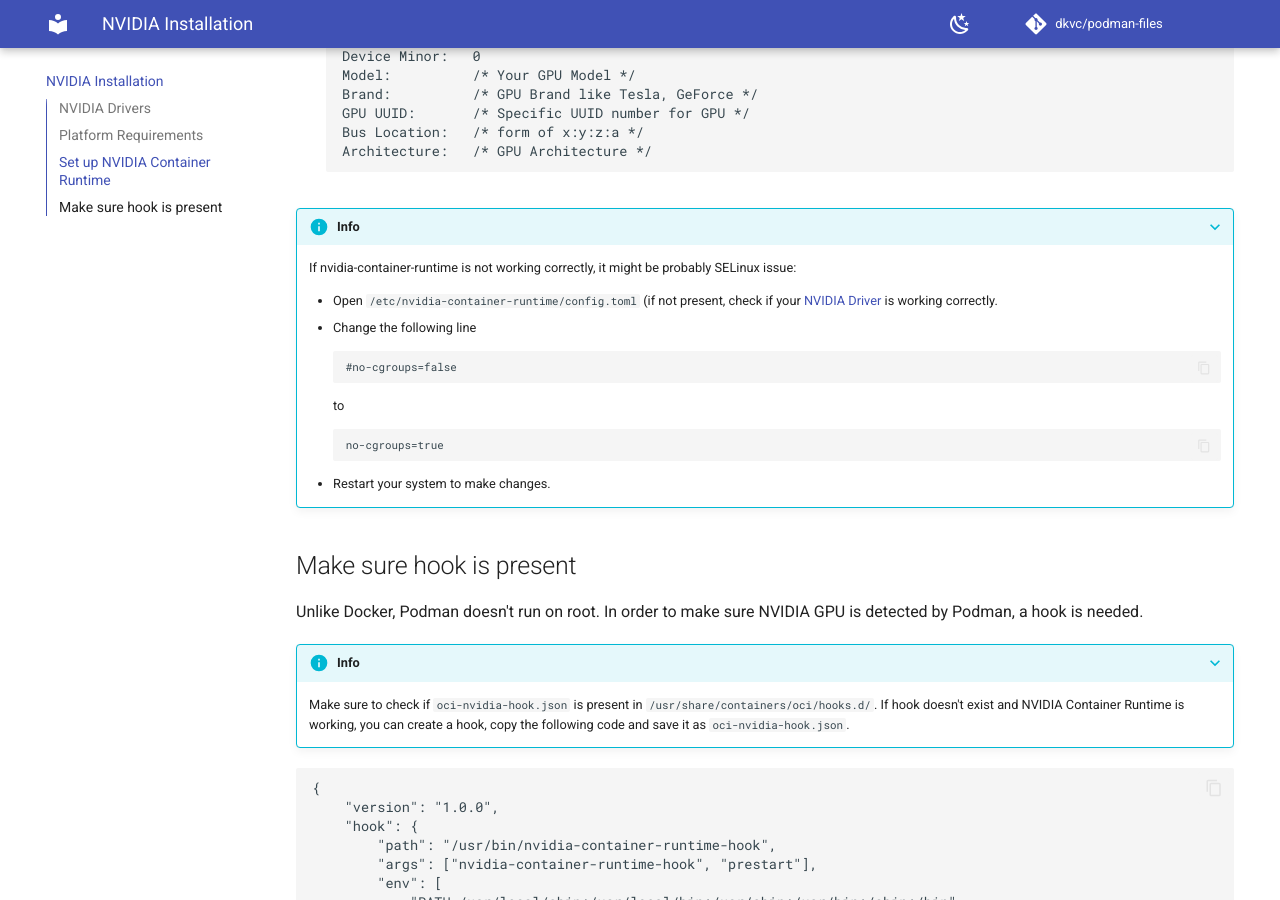
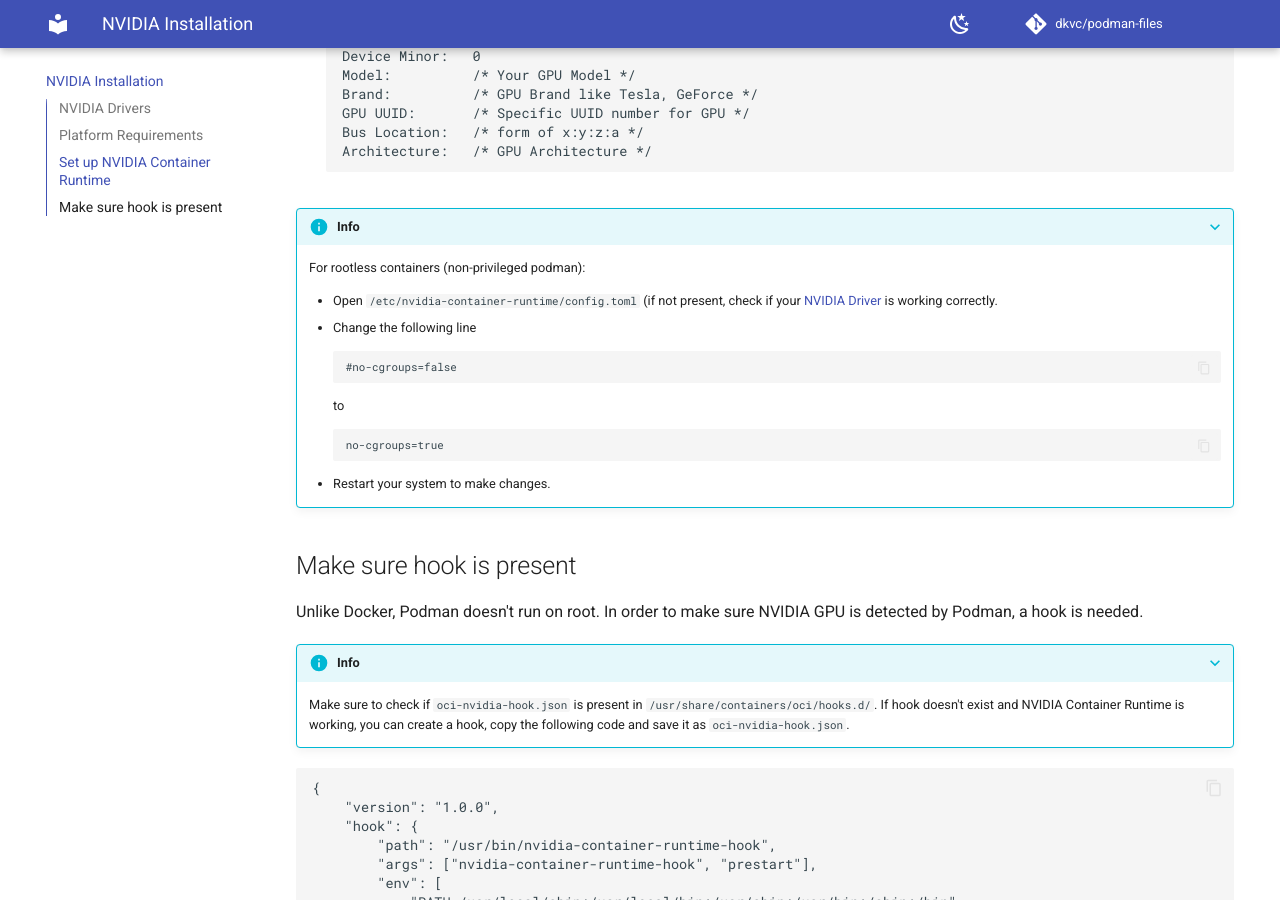
Before and after one commit to dkvc/podman-files, an MkDocs documentation site: the page built from docs/nvidia-installation/index.md, in a window 1280 px wide and 900 px high, scrolled down 1739 px. Built offline with MkDocs 1.6.1 and Material for MkDocs 9.7.7, drawn with Linux system fonts in a browser that asks for light colours; comment, search, counter and statistics services are not loaded.

Commit message:
docs: Change info for no-cgroups
Closes #12

````diff
--- a/docs/nvidia-installation/index.md
+++ b/docs/nvidia-installation/index.md
@@ -60,7 +60,7 @@
 ```
 ???+ info
 
-    If nvidia-container-runtime is not working correctly, it might be probably SELinux issue:
+    For rootless containers (non-privileged podman):
 
     - Open `/etc/nvidia-container-runtime/config.toml` (if not present, check if your [NVIDIA Driver](#nvidia-drivers) is working correctly.
     - Change the following line
````
